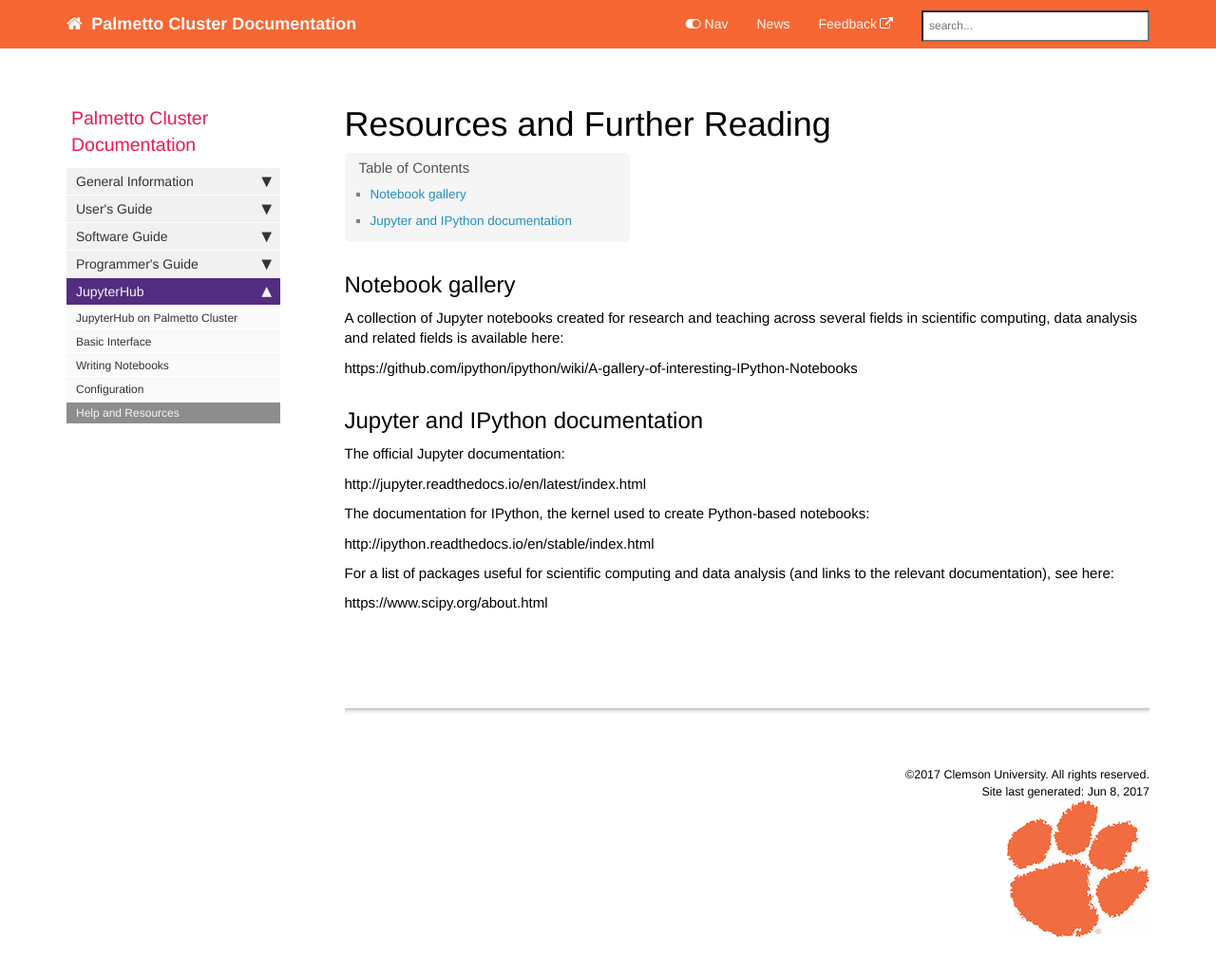
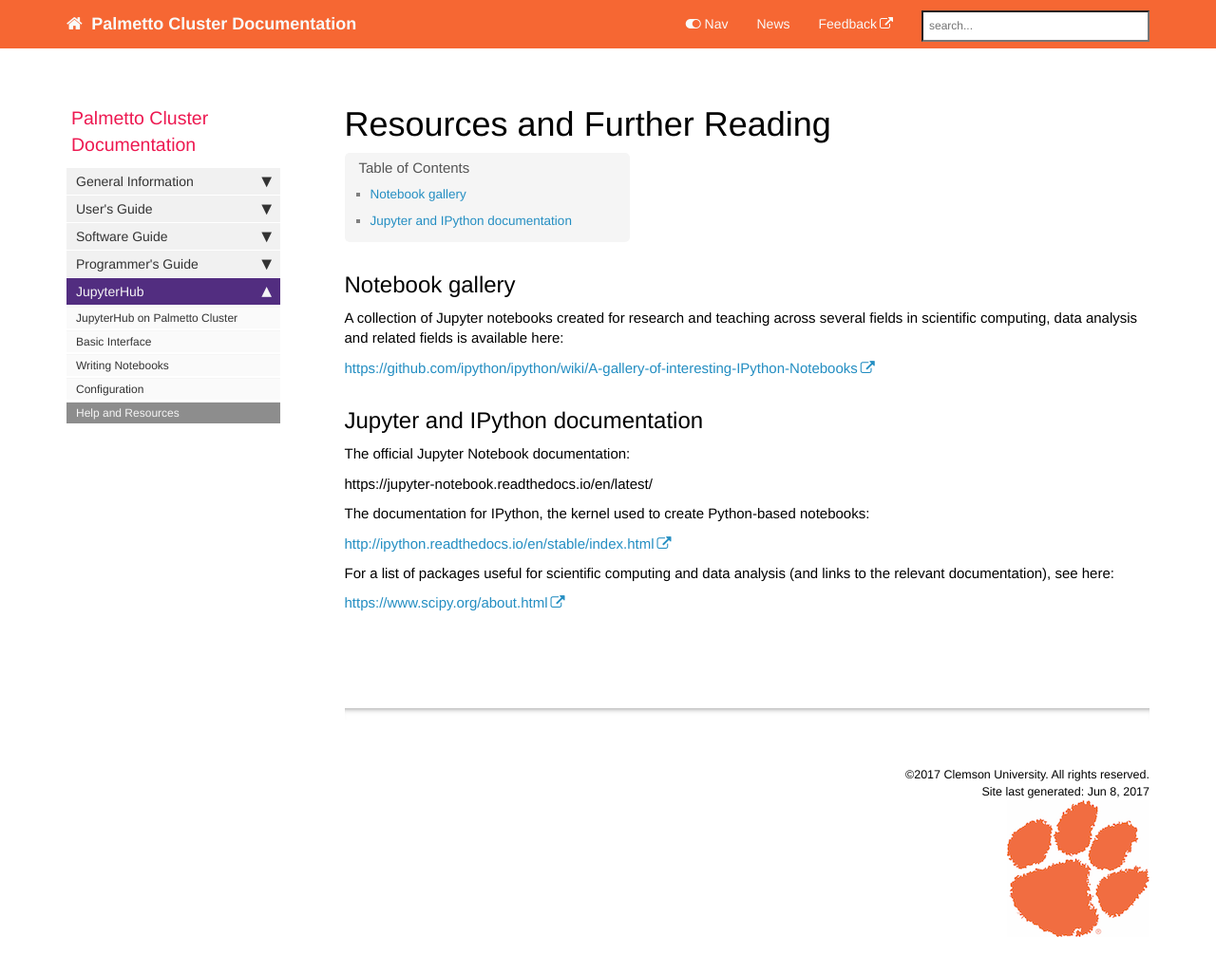
Before and after one commit to clemsonciti/palmetto-documentation, a Jekyll site: the page built from pages/documentation/jupyterhub/jupyterhub_resources.md, in a window 1280 px wide and 1047 px high. Shown: the top 1026 px of the window at 95% size. Built offline with Jekyll 4.4.1, drawn with Linux system fonts in a browser that asks for light colours; nearby versions of some CDN libraries; comment, search, counter and statistics services are not loaded.

Commit message:
Fix links to jupyterhub resources

```diff
--- a/pages/documentation/jupyterhub/jupyterhub_resources.md
+++ b/pages/documentation/jupyterhub/jupyterhub_resources.md
@@ -9,18 +9,18 @@
 
 A collection of Jupyter notebooks created for research and teaching across several fields in scientific computing, data analysis and related fields is available here:
 
-https://github.com/ipython/ipython/wiki/A-gallery-of-interesting-IPython-Notebooks
+<https://github.com/ipython/ipython/wiki/A-gallery-of-interesting-IPython-Notebooks>
 
 ## Jupyter and IPython documentation
 
-The official Jupyter documentation:
+The official Jupyter Notebook documentation:
 
-http://jupyter.readthedocs.io/en/latest/index.html
+https://jupyter-notebook.readthedocs.io/en/latest/
 
 The documentation for IPython, the kernel used to create Python-based notebooks:
 
-http://ipython.readthedocs.io/en/stable/index.html
+<http://ipython.readthedocs.io/en/stable/index.html>
 
 For a list of packages useful for scientific computing and data analysis (and links to the relevant documentation), see here:
 
-https://www.scipy.org/about.html
+<https://www.scipy.org/about.html>
```
